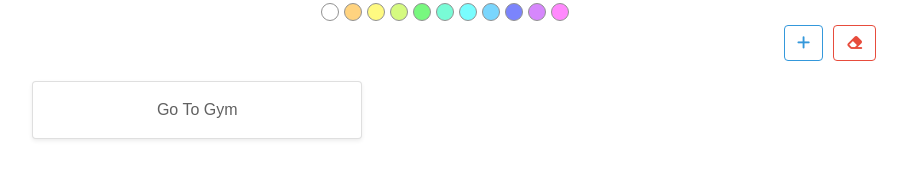
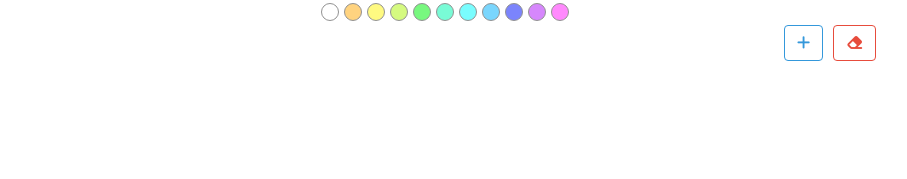
Before and after one commit to erfan-ne/Note-App, a React (Create React App) app: page / in a window 1280 px wide. Shown: the part 211-390 px from the top of the page, without its empty margins (44-951 px from the left). Built offline with nearby package versions, Linux system fonts and the light colour scheme.

Commit message:
dynamically display notes

```diff
--- a/src/components/NoteApp/NoteApp.js
+++ b/src/components/NoteApp/NoteApp.js
@@ -97,8 +97,10 @@ export default class NoteApp extends Component {
                                     <div className="container">
                                         <div className="row">
                                             <div id='listed' className="col-11 col-sm-11 col-md-11 col-lg-11 col-xl-11 p-3 card-columns">
+                                                {this.state.notes.map(note=>(
+                                                    <Note/>
+                                                ))}
 
-                                                <Note />
 
                                             </div>
                                         </div>
```
